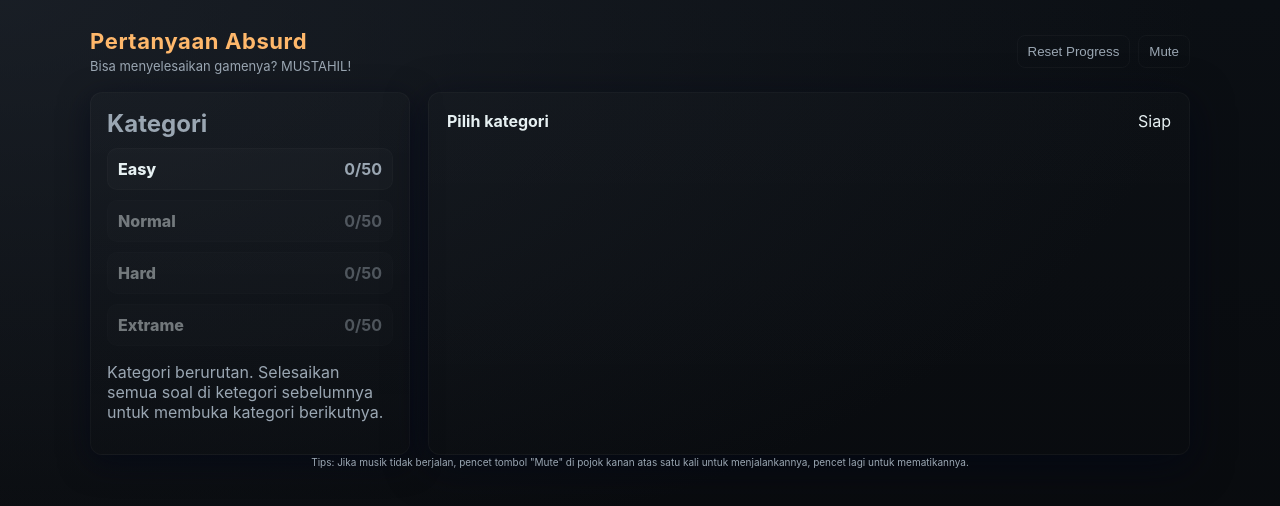
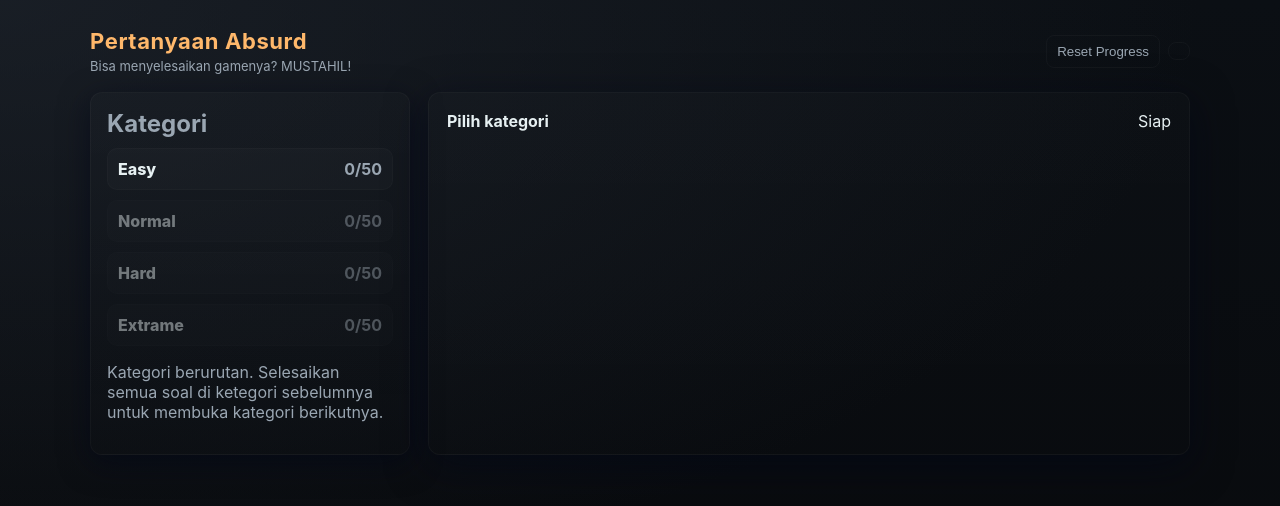
Before and after one commit to ffire6445-cyber/Quiz-Absurd, a plain HTML site: page index.html in a window 1280 px wide. Drawn offline with Linux system fonts and the light colour scheme.

Commit message:
Add files via upload

```diff
--- a/index.html
+++ b/index.html
@@ -15,7 +15,7 @@
       </div>
       <div class="controls-top">
         <button id="resetProgress" class="small secondary">Reset Progress</button>
-        <button id="muteBtn" class="small secondary">Mute</button>
+        <button id="muteBtn" class="small secondary"></button>
       </div>
     </header>
 
@@ -65,7 +65,7 @@
       </section>
     </main>
 
-    <footer class="bottombar muted">Tips: Jika musik tidak berjalan, pencet tombol "Mute" di pojok kanan atas satu kali untuk menjalankannya, pencet lagi untuk mematikannya.</footer>
+    <footer class="bottombar muted"></footer>
   </div>
 
   <!-- audio file must be in same folder -->
```
